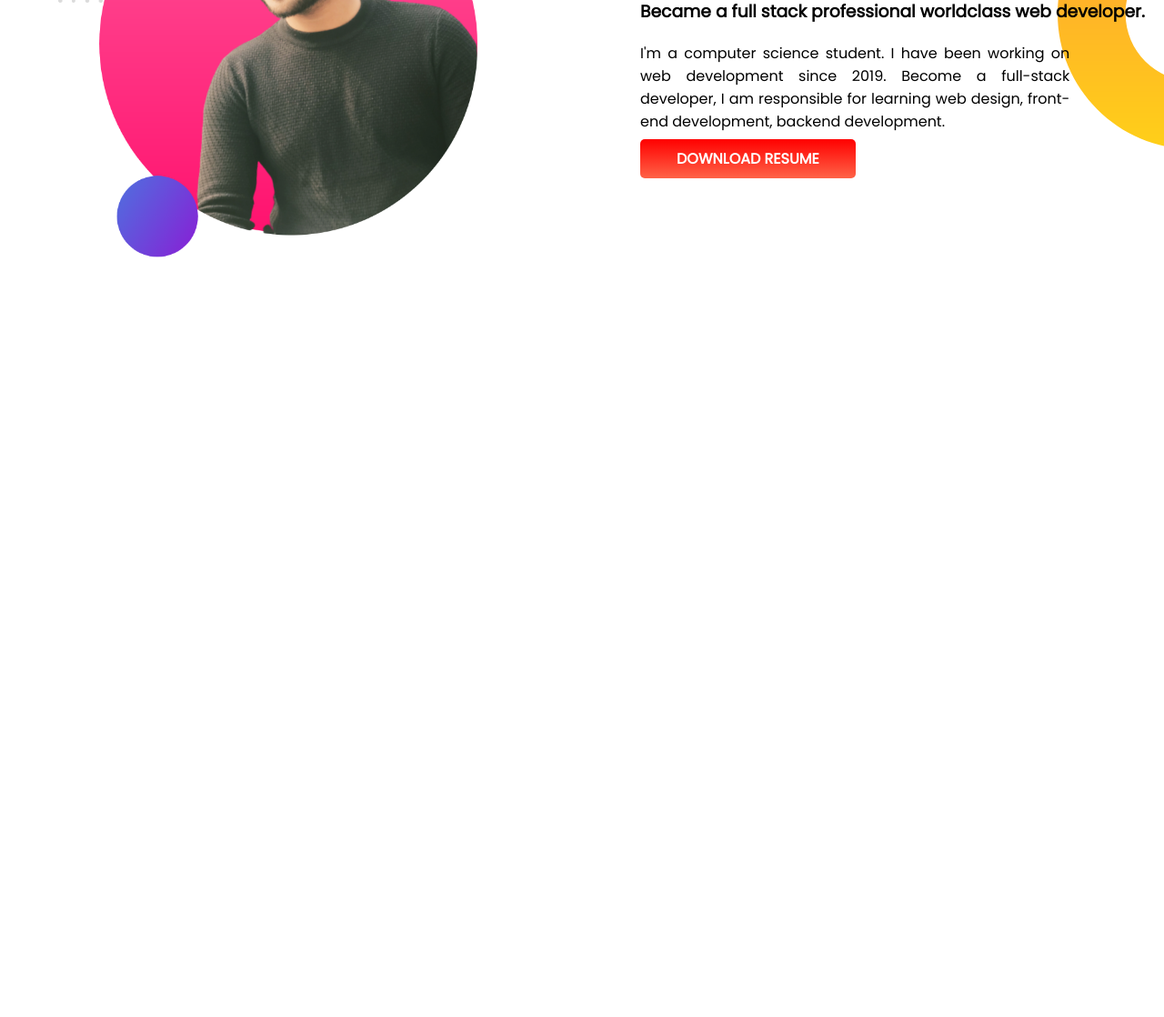
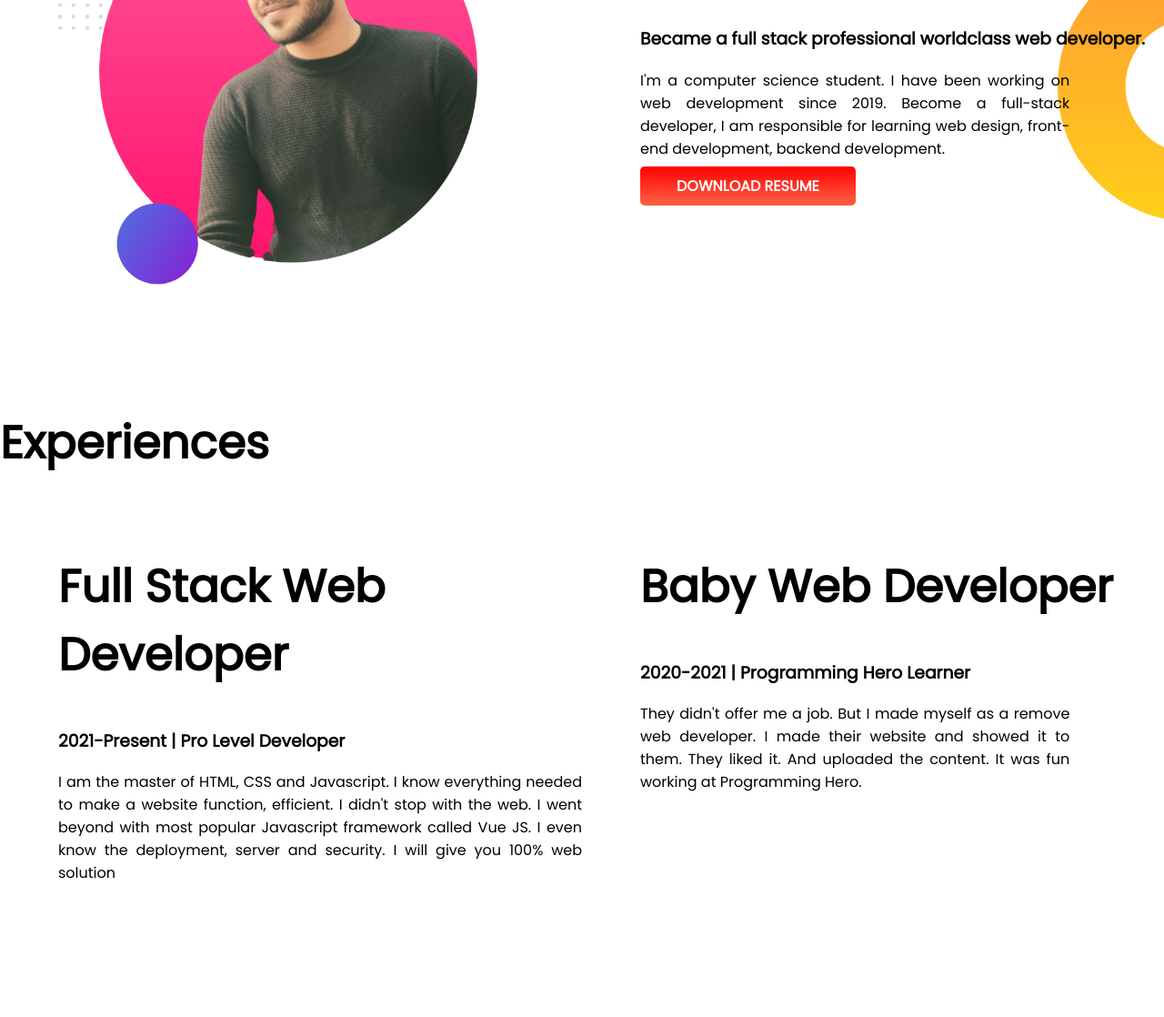
Before and after one commit to Rakibul-Islam-Rakib/developer-portfolio, a plain HTML site: page index.html in a window 1280 px wide. Shown: the part 724-1842 px from the top of the page at 91% size. Before the commit the page ends 1014 px from the top, so only its background shows below. Drawn offline with Linux system fonts and the light colour scheme.

Commit message:
added experince section

```diff
--- a/index.html
+++ b/index.html
@@ -11,7 +11,7 @@
     <link rel="stylesheet" href="style.css">
 </head>
 <body>
-    <section class="top-banner">
+    <section class="top-banner flexxible-container">
         <div class="section-one">
             <h1>Welcome To</h1>
             <h1><span class="world">Rakib's </span> World!</h1>
@@ -23,15 +23,31 @@
                 <img src="images/rakib.png" alt="My Photo">
             </div>
         </section>
-            <section class="dream-big">
+            <section class="dream-big flexxible-container">
                 <div class="section-one">
                     <img src="images/rakib2.png" alt="My Photo">
                 </div>
                 <div class="section-one">
                     <h1>Dream Big</h1>
                     <h3>Became a full stack professional worldclass web developer.</h3>
-                    <p id="dream">I'm a computer science student. I have been working on web development since 2019. Become a full-stack developer, I am responsible for learning web design, front-end development, backend development.</p>
+                    <p class="padding-right">I'm a computer science student. I have been working on web development since 2019. Become a full-stack developer, I am responsible for learning web design, front-end development, backend development.</p>
                     <a class="link-button" target="#" href="">DOWNLOAD RESUME</a>
+                </div>
+            </section>
+            <section class="experience-area">
+                <h1>Experiences</h1>
+                <div class="flexxible-container">
+                    <div class="section-one">
+                        <h1>Full Stack Web Developer
+                        </h1>
+                        <h3>2021-Present | Pro Level Developer</h3>
+                        <p>I am the master of HTML, CSS and Javascript. I know everything needed to make a website function, efficient. I didn't stop with the web. I went beyond with most popular Javascript framework called Vue JS. I even know the deployment, server and security. I will give you 100% web solution</p>
+                    </div>
+                    <div class="section-one">
+                        <h1>Baby Web Developer</h1>
+                        <h3>2020-2021 | Programming Hero Learner</h3>
+                        <p class="padding-right">They didn't offer me a job. But I made myself as a remove web developer. I made their website and showed it to them. They liked it. And uploaded the content. It was fun working at Programming Hero.  </p>
+                    </div>
                 </div>
             </section>
 
--- a/style.css
+++ b/style.css
@@ -16,8 +16,9 @@ h1 {
     color: orange;
 }
 
-section {
+.flexxible-container {
     display: flex;
+    margin-bottom: 130px;
 }
 
 .section-one {
@@ -44,12 +45,12 @@ section {
 }
 
 .dream-big {
-    padding-top: 100px;
+
     background-image: url(images/dream-bg.png);
     background-repeat: no-repeat;
     background-position: right;
 }
 
-#dream {
+.padding-right {
     padding-right: 18%;
 }
```
